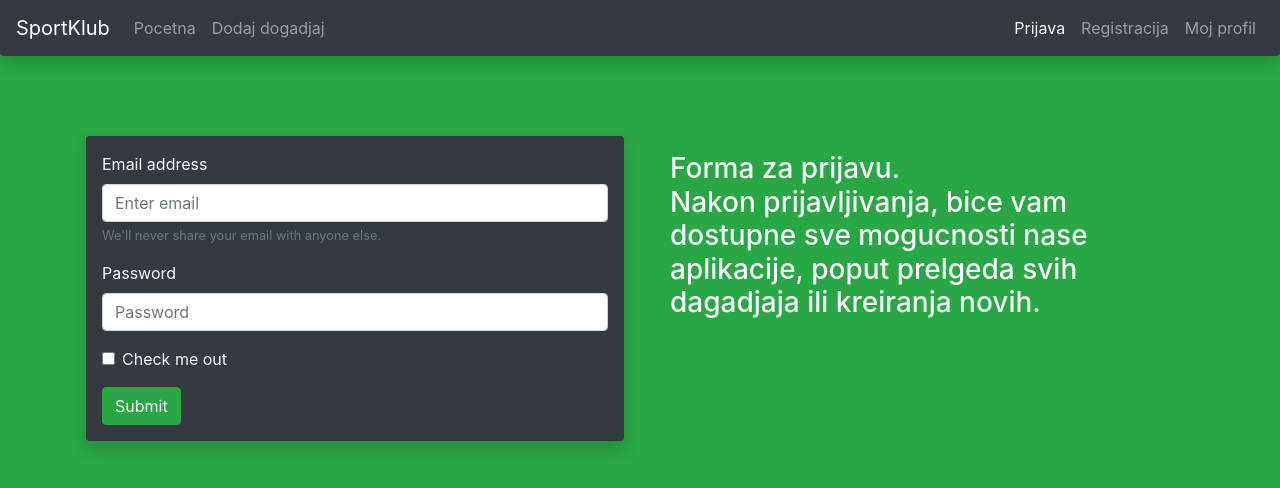
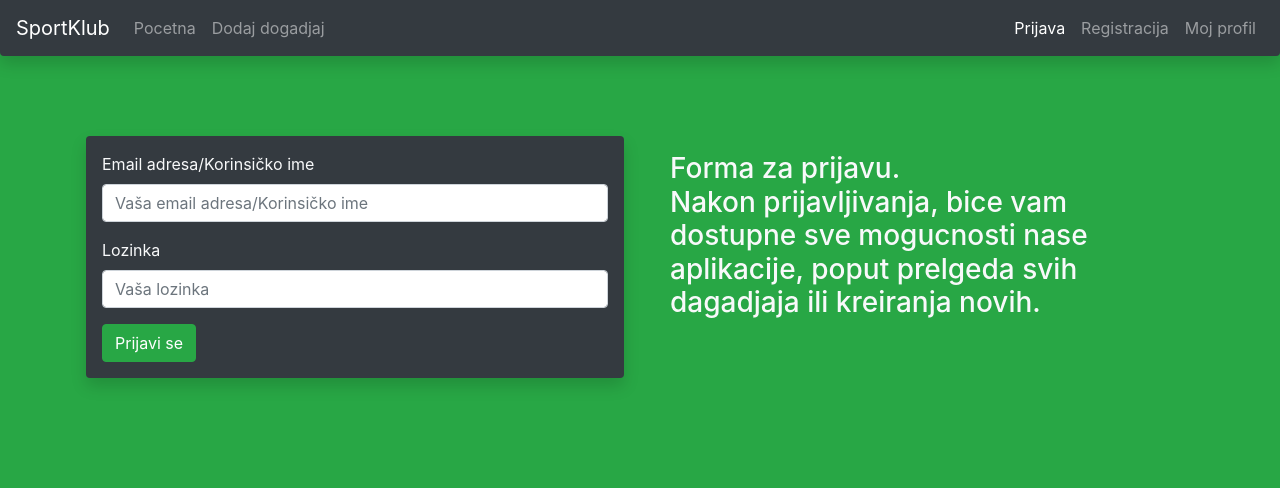
Before and after one commit to nemanja94/sportKlub, an Angular app: page /login in a window 1280 px wide. Shown: the top 488 px of the page. Built offline with nearby package versions, Linux system fonts and the light colour scheme.

Commit message:
Zavrsen kod za komunikaciju sa backendom prilikom prijavljivanja korisnika

```diff
--- a/src/app/pages/login/login.component.html
+++ b/src/app/pages/login/login.component.html
@@ -1,20 +1,19 @@
 <div class="row">
   <div class="colomn my-3 p-3 col-lg-6">
-    <form class="mt-5 bg-dark p-3 rounded shadow text-light">
+    <form form role="form" [formGroup]="loginForm" class="mt-5 bg-dark p-3 rounded shadow text-light">
       <div class="form-group">
-        <label for="exampleInputEmail1">Email address</label>
-        <input type="email" class="form-control" id="exampleInputEmail1" aria-describedby="emailHelp" placeholder="Enter email">
-        <small id="emailHelp" class="form-text text-muted">We'll never share your email with anyone else.</small>
+        <label for="exampleInputEmail1">Email adresa/Korinsičko ime</label>
+        <input type="email" class="form-control" id="exampleInputEmail1" aria-describedby="emailHelp" placeholder="Vaša email adresa/Korinsičko ime" formControlName='username'>
       </div>
       <div class="form-group">
-        <label for="exampleInputPassword1">Password</label>
-        <input type="password" class="form-control" id="exampleInputPassword1" placeholder="Password">
+        <label for="exampleInputPassword1">Lozinka</label>
+        <input type="password" class="form-control" id="exampleInputPassword1" placeholder="Vaša lozinka" formControlName='password'>
       </div>
-      <div class="form-group form-check">
+      <!-- <div class="form-group form-check">
         <input type="checkbox" class="form-check-input" id="exampleCheck1">
         <label class="form-check-label" for="exampleCheck1">Check me out</label>
-      </div>
-      <button type="submit" class="btn btn-success">Submit</button>
+      </div> -->
+      <button (click)="login()" class="btn btn-success">Prijavi se</button>
     </form>
   </div>
   <div class="colomn col-lg-6">
--- a/src/app/pages/login/login.component.ts
+++ b/src/app/pages/login/login.component.ts
@@ -1,15 +1,52 @@
 import { Component, OnInit } from '@angular/core';
+import { FormControl, FormGroup } from '@angular/forms';
+import { Headers, Http } from '@angular/http';
+import { Router } from '@angular/router';
 
 @Component({
   selector: 'app-login',
   templateUrl: './login.component.html',
   styleUrls: ['./login.component.css']
 })
+
 export class LoginComponent implements OnInit {
 
-  constructor() { }
+  /**
+    Kod za preuzimanje podataka iz login forme
+  */
+  public loginForm = new FormGroup({
+    username: new FormControl(),
+    password: new FormControl()
+  });
 
+  constructor(private _http: Http, private _router: Router) { }
+
+  /**
+    Provera da li u localstorage postoji token, odnosno da li je korisnik ulogovan
+  */
   ngOnInit() {
+    if (localStorage.getItem('token') != null) {
+      //this._router.navigateByUrl('/')
+    }
   }
 
+  public login() {
+    // tslint:disable-next-line:max-line-length
+    const data = 'username=' + this.loginForm.value.username + '&password=' + this.loginForm.value.password;
+    localStorage.setItem('username', this.loginForm.value.username);
+
+    const headers = new Headers();
+    headers.append('Content-Type', 'application/x-www-form-urlencoded');
+
+    this._http.post('server', data, { headers: headers }).subscribe((result) => {
+      const obj = JSON.parse(result['_body']);
+      localStorage.setItem('token', obj.token);
+      location.reload();
+    },
+      err => {
+        alert(JSON.parse(err._body).error);
+      }
+    );
+    this._router.navigateByUrl('/home');
+  }
 }
```
Also changed, not shown: package.json (+14 -14 lines), src/app/app.module.ts (+6 -1 lines), 1 other file (tests, documents, lock files or other folders).
